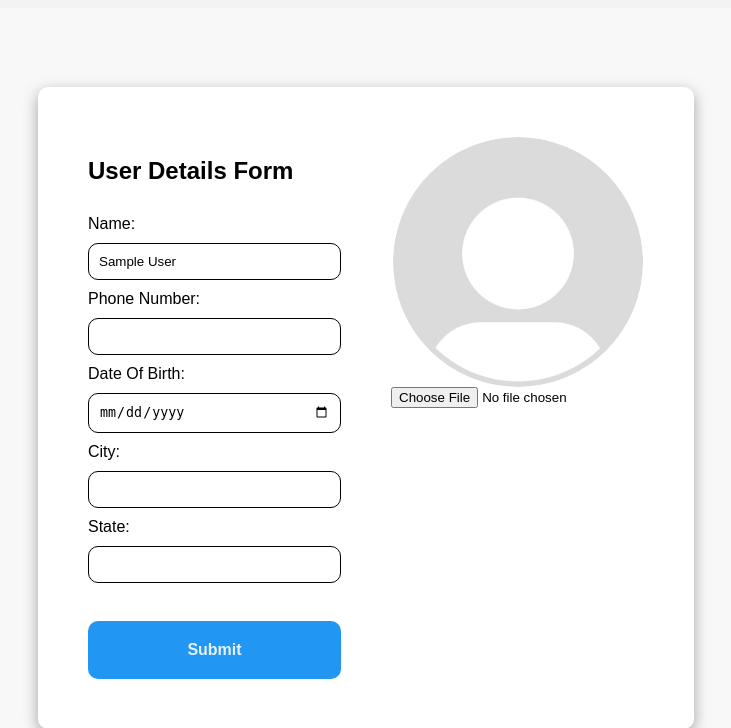
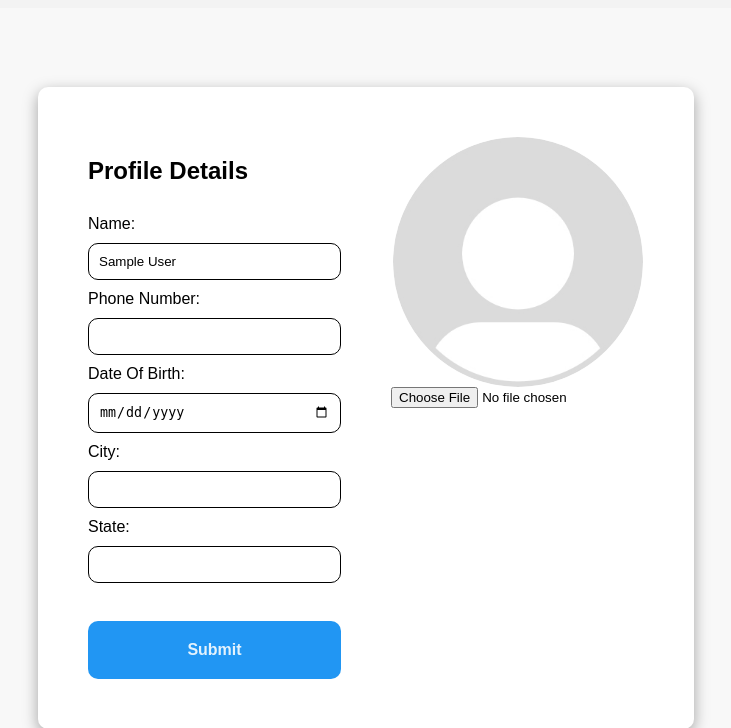
Before and after one commit to adityadorge/Secure-Healthcare-Data-Transfer, a Django app: page /profile_settings/ in a window 1280 px wide. Shown: the top 728 px of the page, without its empty margins (274-1005 px from the left). Run offline with Django 5.2, Linux system fonts and the light colour scheme; the visitor is signed in with stand-in values (Sample User, id 1).

```diff
--- a/SHDTsys/user_auth/templates/user_details/user_details_form.html
+++ b/SHDTsys/user_auth/templates/user_details/user_details_form.html
@@ -15,7 +15,7 @@
             {%csrf_token%}
             <div class="profile-container">
                 <div class="form-page">
-                    <h2>User Details Form</h2>
+                    <h2>Profile Details</h2>
                     <label for="name">Name:</label>
                     {{form.name}}
 
```
Also changed, not shown: 1 other file.
